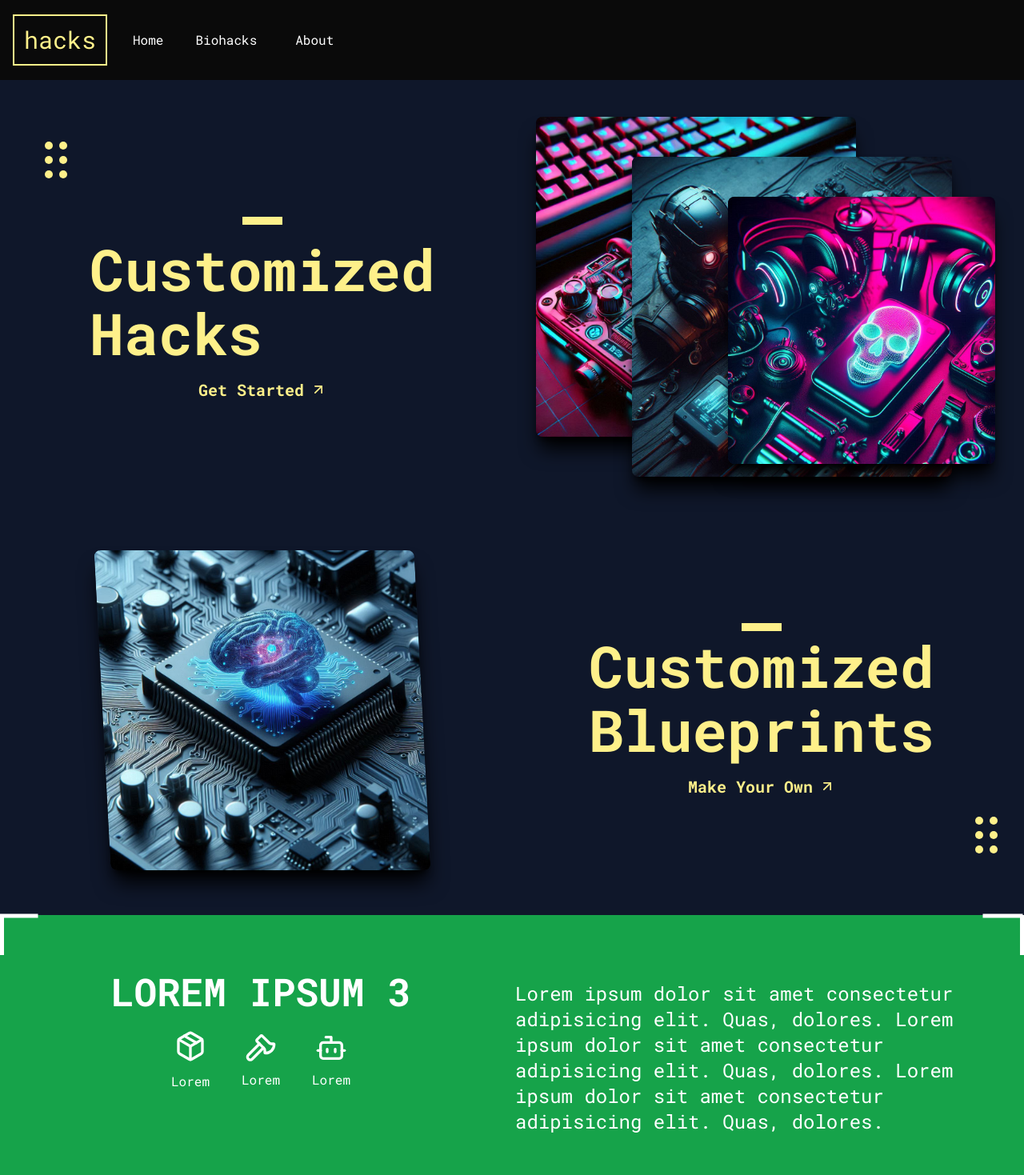
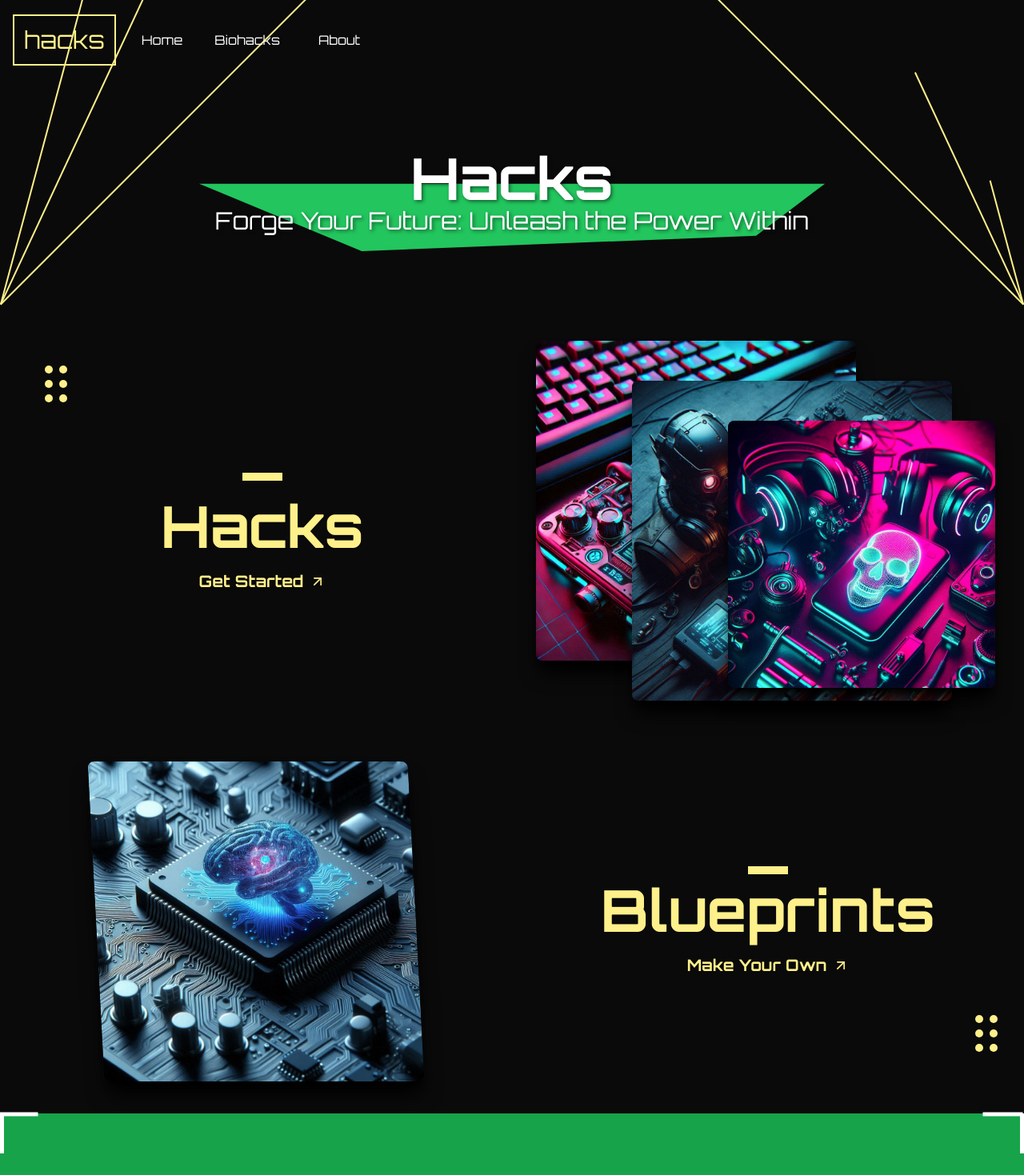
Before and after one commit to guitar6029/cyberpunk-recipe, a Next.js app: page / in a window 1280 px wide. Shown: the top 1469 px of the page at 80% size. Built offline with nearby package versions, Linux system fonts and the light colour scheme.

Commit message:
udated Hero component, moved the previous to Overview section

```diff
--- a/app/globals.css
+++ b/app/globals.css
@@ -1,4 +1,3 @@
-@import url('https://fonts.googleapis.com/css2?family=Roboto+Mono:wght@400;700&display=swap');
 
 @tailwind base;
 @tailwind components;
@@ -19,7 +18,7 @@
 body {
   color: var(--foreground);
   background: var(--background);
-  font-family: 'Roboto Mono', monospace;
+  font-family: "Orbitron", sans-serif;
 }
 
 
@@ -73,3 +72,12 @@ body {
     left: -15px;
   }
 }
+
+
+.btn-layout {
+  clip-path: polygon(0 43%, 100% 43%, 89% 87%, 26% 100%);
+}
+
+.link-layout {
+  clip-path: polygon(0 74%, 100% 48%, 88% 86%, 29% 100%);
+}
--- a/app/layout.tsx
+++ b/app/layout.tsx
@@ -1,17 +1,11 @@
 import type { Metadata } from "next";
-import { Geist, Geist_Mono } from "next/font/google";
+import { Geist, Geist_Mono, Orbitron } from "next/font/google";
 import "./globals.css";
 import Navbar from "@/components/Navbar";
 import Footer from "@/components/Footer/Footer";
 
-
-const geistSans = Geist({
-  variable: "--font-geist-sans",
-  subsets: ["latin"],
-});
-
-const geistMono = Geist_Mono({
-  variable: "--font-geist-mono",
+const getOrbitron = Orbitron({
+  variable: "--font-orbitron",
   subsets: ["latin"],
 });
 
@@ -28,7 +22,7 @@ export default function RootLayout({
   return (
     <html lang="en">
       <body
-        className={`${geistSans.variable} ${geistMono.variable} antialiased`}
+        className={` ${getOrbitron.variable} antialiased`}
       >
 
         <Navbar />
--- a/app/page.tsx
+++ b/app/page.tsx
@@ -1,15 +1,13 @@
-import Image from "next/image";
-import styles from './page.module.css';
-import { ArrowUpRight, Barcode, Package, Axe, Bot } from 'lucide-react';
-import { partners, PartnerCompany } from "@/dummydata/partners";
 import Hero from "@/components/Hero/Hero";
+import OurPartners from "@/components/OurPartners";
+import Overview from "@/components/Overview/Overview";
+import Testimonials from "@/components/Testimonials/Testimonials";
 import WhatIsHacks from "@/components/whatIsHacks/WhatIsHacks";
-import OurPartners from "@/components/OurPartners";
-import Testimonials from "@/components/Testimonials/Testimonials";
 export default function Home() {
   return (
     <div className="min-h-screen flex flex-col">
       <Hero />
+      <Overview />
       <WhatIsHacks />
       <OurPartners />
       <Testimonials />
--- a/components/Hero/Hero.tsx
+++ b/components/Hero/Hero.tsx
@@ -1,145 +1,28 @@
-import Image from "next/image";
+const Hero: React.FC = () => {
+    return (
+        <div className="relative flex flex-col items-center justify-center h-[35vh] ">
 
-import Link from "next/link";
-
-import { ArrowUpRight } from 'lucide-react';
-
-import BluePrintImg from '@/public/biohacks/blueprint.png';
-import BlueprintBackdrop from '@/public/biohacks/neuralnterfaceHackChip.png';
+            {/* bottom left corner */}
+            <div className="absolute bottom-0 left-0 w-[.175vw] rotate-[45deg] h-[100vh] bg-yellow-200" style={{ transformOrigin: 'bottom left', zIndex: -1 }}></div>
+            <div className="absolute bottom-0 left-0 w-[.175vw] rotate-[25deg] h-[100vh] bg-yellow-200" style={{ transformOrigin: 'bottom left', zIndex: -1 }}></div>
+            <div className="absolute bottom-0 left-0 w-[.175vw] rotate-[15deg] h-[100vh] bg-yellow-200" style={{ transformOrigin: 'bottom left', zIndex: -1 }}></div>
 
 
-const stackImg = [
-
-  "/biohacks/gadgets/gadget1.png",
-
-  "/biohacks/gadgets/gadget2.png",
-
-  "/biohacks/gadgets/gadget3.png",
-
-];
+            {/* bottom right corner */}
+            <div className="absolute bottom-0 right-0 w-[.175vw] rotate-[-45deg] h-[100vh] bg-yellow-200" style={{ transformOrigin: 'bottom right', zIndex: -1 }}></div>
+            <div className="absolute bottom-0 right-0 w-[.175vw] rotate-[-25deg] h-[40vh] bg-yellow-200" style={{ transformOrigin: 'bottom right', zIndex: -1 }}></div>
+            <div className="absolute bottom-0 right-0 w-[.175vw] rotate-[-15deg] h-[20vh] bg-yellow-200" style={{ transformOrigin: 'bottom right', zIndex: -1 }}></div>
 
 
+            <div className="relative p-5 w-[fit] h-[rem] flex flex-col items-center justify-center">
 
-const Hero: React.FC = () => {
-
-  return (
-    <div className="relative flex flex-col bg-slate-900 p-5">
-
-      {/* top side characters */}
-      <div className="absolute top-0 left-[3.5rem] w-[5px] h-[25vh] flex flex-col justify-center gap-2">
-        <div className="flex flex-row gap-2">
-          <div className="flex flex-col gap-2">
-            <div className="rounded-full w-[10px] h-[10px] bg-yellow-200"></div>
-            <div className="rounded-full w-[10px] h-[10px] bg-yellow-200"></div>
-            <div className="rounded-full w-[10px] h-[10px] bg-yellow-200"></div>
-          </div>
-          <div className="flex flex-col gap-2">
-            <div className="rounded-full w-[10px] h-[10px] bg-yellow-200"></div>
-            <div className="rounded-full w-[10px] h-[10px] bg-yellow-200"></div>
-            <div className="rounded-full w-[10px] h-[10px] bg-yellow-200"></div>
-          </div>
+                <div className="absolute inset-0 bg-green-500 z-10 btn-layout"></div>
+                {/* <div className="absolute rotate-[195deg] top-0 left-0 w-[1.175vw] h-full bg-green-500" style={{ transformOrigin: 'top left' }}></div> */}
+                <h3 className="z-20 sm:text-3xl md:text-6xl lg:text-7xl font-bold " style={{ textShadow: '2px 2px 4px rgba(0, 0, 0, 0.5)' }}>Hacks</h3>
+                <h6 className="z-20 sm:text-xl md:text-xl lg:text-3xl" style={{ textShadow: '2px 2px 4px rgba(0, 0, 0, 0.5)' }}>Forge Your Future: Unleash the Power Within</h6>
+            </div>
         </div>
-      </div>
-
-      {/* bottom side characters */}
-      <div className="absolute bottom-0 right-[3.5rem] w-[5px] h-[25vh] flex flex-col justify-center gap-2">
-        <div className="flex flex-row gap-2">
-          <div className="flex flex-col gap-2">
-            <div className="rounded-full w-[10px] h-[10px] bg-yellow-200"></div>
-            <div className="rounded-full w-[10px] h-[10px] bg-yellow-200"></div>
-            <div className="rounded-full w-[10px] h-[10px] bg-yellow-200"></div>
-          </div>
-          <div className="flex flex-col gap-2">
-            <div className="rounded-full w-[10px] h-[10px] bg-yellow-200"></div>
-            <div className="rounded-full w-[10px] h-[10px] bg-yellow-200"></div>
-            <div className="rounded-full w-[10px] h-[10px] bg-yellow-200"></div>
-          </div>
-        </div>
-
-      </div>
-
-
-      <div className="grid sm:grid-cols-1 md:grid-cols-2 sm:gap-10 bg-slate-900 p-4">
-
-        <div className="col-span-1 flex flex-col items-center justify-center gap-5 text-yellow-200 p-4 font-bold">
-
-          <div className="w-[50px] h-[10px] bg-yellow-200"></div>
-          <div className="flex  sm:flex-row md:flex-col gap-2">
-            <h1 className="sm:text-xl md:text-4xl xl:text-7xl">Customized</h1>
-            <h1 className="sm:text-xl md:text-4xl xl:text-7xl">Hacks</h1>
-
-          </div>
-
-
-
-          <Link href="/biohacks" className="flex flex-row items-center gap-2 hover:underline">
-
-            <span className="text-xl">Get Started</span>
-
-            <ArrowUpRight size={20} />
-
-          </Link>
-
-        </div>
-
-        <div className="col-span-1 md:p-5 relative" style={{ height: "500px" }}>
-
-          {stackImg && stackImg.map((img: string, index: number) => {
-
-            const topPropertyInitial = 50;
-
-            const leftPropertyInitial = 120;
-
-            const initialSkewY = 6;
-
-            return (
-
-              <div key={index} className={`absolute transform skew-y-[${(initialSkewY) * index}] rounded-lg bg-slate-900`} style={{ top: `${(topPropertyInitial * index) + 10}px`, left: `${(leftPropertyInitial * index) + 10}px`, zIndex: index * 10 + 10 }}>
-
-                <Image className="hover:shadow-purple-600  hover:scale-105 transition duration-300 ease-in rounded-lg shadow-xl shadow-black" src={img} alt="cyberpunk" width={400} height={400} />
-
-              </div>
-
-            );
-
-          })}
-
-        </div>
-
-      </div>
-
-
-      <div className="grid sm:grid-cols-1 md:grid-cols-2 sm:gap-10  bg-slate-900 p-4">
-        <div className="group col-span-1 flex items-center justify-center md:p-5 relative order-2 md:order-1">
-          <div className="relative">
-            <Image className="hover:shadow-purple-600  group-hover:scale-105 transition duration-300 ease-in skew-x-3 rounded-lg shadow-xl shadow-black" src={BlueprintBackdrop} alt="cyberpunk" width={400} style={{ zIndex: 0 }} />
-
-          </div>
-        </div>
-
-
-        <div className=" col-span-1 flex flex-col items-center justify-center gap-5 text-yellow-200 p-4 font-bold order-1 md:order-2">
-          <div className="flex flex-col items-center gap-2">
-            <div className="w-[50px] h-[10px] bg-yellow-200"></div>
-            <div className="flex sm:flex-row md:flex-col gap-2">
-              <h1 className="sm:text-xl md:text-4xl xl:text-7xl">Customized</h1>
-              <h1 className="sm:text-xl md:text-4xl xl:text-7xl">Blueprints</h1>
-            </div>
-          </div>
-
-          <Link href={"/blueprints"} className="flex flex-row items-center gap-2 hover:underline" >
-            <span className="text-xl">Make Your Own</span>
-            <ArrowUpRight size={20} />
-          </Link>
-
-        </div>
-      </div>
-
-    </div>
-  );
-
+    );
 }
 
-
-
 export default Hero;
--- a/components/Navbar.tsx
+++ b/components/Navbar.tsx
@@ -5,7 +5,7 @@ const Navbar = () => {
         <div className="flex flex-row items-center gap-4 p-4 h-[100px]">
             <h1 className="text-3xl text-yellow-200 border-2 p-3 border-yellow-200">hacks</h1>
             <div className="flex flex-row items-center gap-2">
-                <Link className="hover:bg-yellow-100 transition duration-200 ease-in hover:text-black p-4" href={"/"}>Home</Link>
+                <Link className="hover:bg-green-500 transition duration-200 ease-in hover:text-black p-4" href={"/"}>Home</Link>
                 <Link className="hover:bg-yellow-100 transition duration-200 ease-in hover:text-black p-4" href={"/biohacks"}>Biohacks</Link>
             </div>
 
--- /dev/null
+++ b/components/Overview/Overview.tsx
@@ -0,0 +1,143 @@
+import Image from "next/image";
+
+import Link from "next/link";
+
+import { ArrowUpRight } from 'lucide-react';
+
+import BluePrintImg from '@/public/biohacks/blueprint.png';
+import BlueprintBackdrop from '@/public/biohacks/neuralnterfaceHackChip.png';
+
+
+const stackImg = [
+
+  "/biohacks/gadgets/gadget1.png",
+
+  "/biohacks/gadgets/gadget2.png",
+
+  "/biohacks/gadgets/gadget3.png",
+
+];
+
+const Overview: React.FC = () => {
+
+  return (
+    <div className="relative flex flex-col p-5">
+
+      {/* top side characters */}
+      <div className="absolute top-0 left-[3.5rem] w-[5px] h-[25vh] flex flex-col justify-center gap-2">
+        <div className="flex flex-row gap-2">
+          <div className="flex flex-col gap-2">
+            <div className="rounded-full w-[10px] h-[10px] bg-yellow-200"></div>
+            <div className="rounded-full w-[10px] h-[10px] bg-yellow-200"></div>
+            <div className="rounded-full w-[10px] h-[10px] bg-yellow-200"></div>
+          </div>
+          <div className="flex flex-col gap-2">
+            <div className="rounded-full w-[10px] h-[10px] bg-yellow-200"></div>
+            <div className="rounded-full w-[10px] h-[10px] bg-yellow-200"></div>
+            <div className="rounded-full w-[10px] h-[10px] bg-yellow-200"></div>
+          </div>
+        </div>
+      </div>
+
+      {/* bottom side characters */}
+      <div className="absolute bottom-0 right-[3.5rem] w-[5px] h-[25vh] flex flex-col justify-center gap-2">
+        <div className="flex flex-row gap-2">
+          <div className="flex flex-col gap-2">
+            <div className="rounded-full w-[10px] h-[10px] bg-yellow-200"></div>
+            <div className="rounded-full w-[10px] h-[10px] bg-yellow-200"></div>
+            <div className="rounded-full w-[10px] h-[10px] bg-yellow-200"></div>
+          </div>
+          <div className="flex flex-col gap-2">
+            <div className="rounded-full w-[10px] h-[10px] bg-yellow-200"></div>
+            <div className="rounded-full w-[10px] h-[10px] bg-yellow-200"></div>
+            <div className="rounded-full w-[10px] h-[10px] bg-yellow-200"></div>
+          </div>
+        </div>
+
+      </div>
+
+
+      <div className="grid sm:grid-cols-1 md:grid-cols-2 sm:gap-10  p-4">
+
+        <div className="col-span-1 flex flex-col items-center justify-center gap-5 text-yellow-200 p-4 font-bold">
+
+          <div className="w-[50px] h-[10px] bg-yellow-200"></div>
+          <div className="flex  sm:flex-row md:flex-col gap-2">
+            {/* <h1 className="sm:text-xl md:text-4xl xl:text-7xl">Customized</h1> */}
+            <h1 className="sm:text-xl md:text-4xl xl:text-7xl">Hacks</h1>
+
+          </div>
+
+
+
+          <Link href="/biohacks" className="flex flex-row items-center gap-2 hover:underline">
+
+            <span className="text-xl">Get Started</span>
+
+            <ArrowUpRight size={20} />
+
+          </Link>
+
+        </div>
+
+        <div className="col-span-1 md:p-5 relative" style={{ height: "500px" }}>
+
+          {stackImg && stackImg.map((img: string, index: number) => {
+
+            const topPropertyInitial = 50;
+
+            const leftPropertyInitial = 120;
+
+            const initialSkewY = 6;
+
+            return (
+
+              <div key={index} className={`absolute transform skew-y-[${(initialSkewY) * index}] rounded-lg bg-slate-900`} style={{ top: `${(topPropertyInitial * index) + 10}px`, left: `${(leftPropertyInitial * index) + 10}px`, zIndex: index * 10 + 10 }}>
+
+                <Image className="hover:shadow-purple-600  hover:scale-105 transition duration-300 ease-in rounded-lg shadow-xl shadow-black" src={img} alt="cyberpunk" width={400} height={400} />
+
+              </div>
+
+            );
+
+          })}
+
+        </div>
+
+      </div>
+
+
+      <div className="grid sm:grid-cols-1 md:grid-cols-2 sm:gap-10">
+        <div className="group col-span-1 flex items-center justify-center md:p-5 relative order-2 md:order-1">
+          <div className="relative">
+            <Image className="hover:shadow-purple-600  group-hover:scale-105 transition duration-300 ease-in skew-x-3 rounded-lg shadow-xl shadow-black" src={BlueprintBackdrop} alt="cyberpunk" width={400} style={{ zIndex: 0 }} />
+
+          </div>
+        </div>
+
+
+        <div className=" col-span-1 flex flex-col items-center justify-center gap-5 text-yellow-200 p-4 font-bold order-1 md:order-2">
+          <div className="flex flex-col items-center gap-2">
+            <div className="w-[50px] h-[10px] bg-yellow-200"></div>
+            <div className="flex sm:flex-row md:flex-col gap-2">
+              {/* <h1 className="sm:text-xl md:text-4xl xl:text-7xl">Customized</h1> */}
+              <h1 className="sm:text-xl md:text-4xl xl:text-7xl">Blueprints</h1>
+            </div>
+          </div>
+
+          <Link href={"/blueprints"} className="flex flex-row items-center gap-2 hover:underline" >
+            <span className="text-xl">Make Your Own</span>
+            <ArrowUpRight size={20} />
+          </Link>
+
+        </div>
+      </div>
+
+    </div>
+  );
+
+}
+
+
+
+export default Overview;
```
Also changed, not shown: app/page.module.css (deleted, +0 -9 lines).
